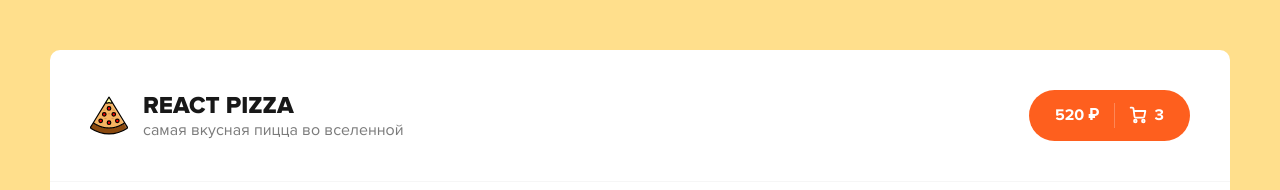
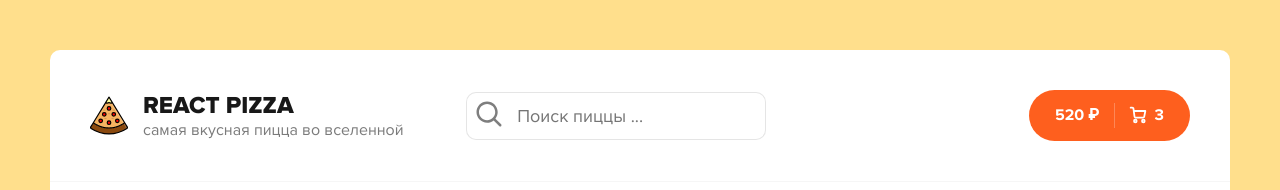
Before and after one commit to MaksimVladimirov/react-pizza, a React (Vite) app: page / in a window 1280 px wide. Shown: the top 190 px of the page. Built offline with nearby package versions, Linux system fonts and the light colour scheme; no server answers.

Commit message:
add input

```diff
--- a/src/App.tsx
+++ b/src/App.tsx
@@ -1,3 +1,4 @@
+import { useState } from 'react';
 import { Routes, Route } from 'react-router-dom';
 
 import { Header } from './components';
@@ -7,9 +8,13 @@ import { Cart } from './pages/Cart';
 import './App.scss';
 
 function App() {
+  const [searchValue, setSearchValue] = useState('');
+
+  console.log(searchValue)
+
   return (
     <div className="wrapper">
-      <Header />
+      <Header searchValue={searchValue} setSearchValue: sering={setSearchValue} />
       <div className="content">
         <Routes>
           <Route path="/" element={<Home />} />
--- a/src/components/Categories/Categories.tsx
+++ b/src/components/Categories/Categories.tsx
@@ -1,6 +1,6 @@
 import styles from './Categories.module.scss';
 
-export const Categories = ({ value, onClickCategory }: { value: number; onClickCategory: (index: number) => void }) => {
+export const Categories = ({ value, onClickCategory }: { value: number, onClickCategory: (index: number) => void }) => {
   const pizzaCategories = ['Все', 'Мясные', 'Вегетарианская', 'Гриль', 'Острые', 'Закрытые'];
 
   return (
--- a/src/components/Header/Header.tsx
+++ b/src/components/Header/Header.tsx
@@ -2,9 +2,16 @@ import pizzaLogo from '../../assets/img/pizza-logo.svg';
 import styles from './Header.module.scss';
 // import styles from '../Button/Button.module.scss';
 import { Button } from '../Button/Button';
+import { Search } from '../Search/Search';
 import { Link } from 'react-router-dom';
 
-export const Header = () => {
+export const Header = ({
+  searchValue,
+  setSearchValue,
+}: {
+  searchValue: string;
+  setSearchValue: { searchValue: string; setSearchValue: string};
+}) => {
   return (
     <div className={styles.header}>
       <div className={styles.container}>
@@ -17,6 +24,7 @@ export const Header = () => {
             </div>
           </div>
         </Link>
+        <Search searchValue={searchValue} setSearchValue={setSearchValue} />
         <div className={styles.container__cart}>
           <Button />
         </div>
--- /dev/null
+++ b/src/components/Search/Search.module.scss
@@ -0,0 +1,26 @@
+.root {
+  left: -100px;
+  position: relative;
+}
+
+.input {
+  border: 1px solid rgba(0, 0, 0, 0.1);
+  padding: 12px 20px;
+  width: 300px;
+  border-radius: 10px;
+  font-size: 18px;
+  padding-left: 50px;
+
+  &:focus {
+    border: 1px solid rgba(0, 0, 0, 0.2);
+  }
+}
+
+.loupe {
+  position: absolute;
+  left: 8px;
+  top: 7px;
+  width: 30px;
+  height: 30px;
+  opacity: 0.5;
+}
--- /dev/null
+++ b/src/components/Search/Search.tsx
@@ -0,0 +1,32 @@
+import styles from './Search.module.scss';
+import Loupe from './2202246_loupe_search_icon.svg';
+
+export const Search = ({ searchValue, setSearchValue }) => {
+  return (
+    <div className={styles.root}>
+      <svg
+        className={styles.loupe}
+        height="30"
+        id="svg8"
+        version="1.1"
+        viewBox="0 0 24 24"
+        width="30"
+        xmlns="http://www.w3.org/2000/svg"
+      >
+        <defs id="defs2" />
+        <g id="g1904" transform="matrix(0.75348183,-0.75348699,0.75348183,0.75348699,-225.10204,-207.04934)">
+          <path
+            d="m 17.60618,295.04472 c -3.10207,-3.10204 -8.1620102,-3.10337 -11.2640702,-10e-4 -3.10206,3.10204 -3.09945,8.16073 0.003,11.26278 1.31541,1.31541 2.98305,2.067 4.7034102,2.26683 l 10e-4,6.07723 c 5.2e-4,0.51831 0.42004,0.93891 0.93835,0.93835 0.51756,-5.2e-4 0.93783,-0.42079 0.93835,-0.93834 l -0.001,-6.07983 c 1.7122,-0.20389 3.37053,-0.95467 4.68007,-2.2642 3.10205,-3.10205 3.10333,-8.15943 0.001,-11.26149 z m -1.32716,1.32717 c 2.38482,2.3848 2.38353,6.22236 -10e-4,8.60714 -2.38479,2.38479 -6.22102,2.38478 -8.6058502,-3e-5 -2.38481,-2.3848 -2.38742,-6.22366 -0.003,-8.60844 2.3848002,-2.38477 6.2249202,-2.38347 8.6097302,10e-4 z"
+            id="path1898"
+          />
+        </g>
+      </svg>
+      <input
+        value={searchValue}
+        onChange={(event) => setSearchValue(event.target.value)}
+        className={styles.input}
+        placeholder="Поиск пиццы ..."
+      />
+    </div>
+  );
+};
--- a/src/components/index.tsx
+++ b/src/components/index.tsx
@@ -5,3 +5,4 @@ export * from './PizzaBlock/PizzaBlock';
 export * from './Skeleton/Skeleton';
 export * from './NotFound/NotFoundComponent';
 export * from './Button/Button';
+export * from './Search/Search'
```
